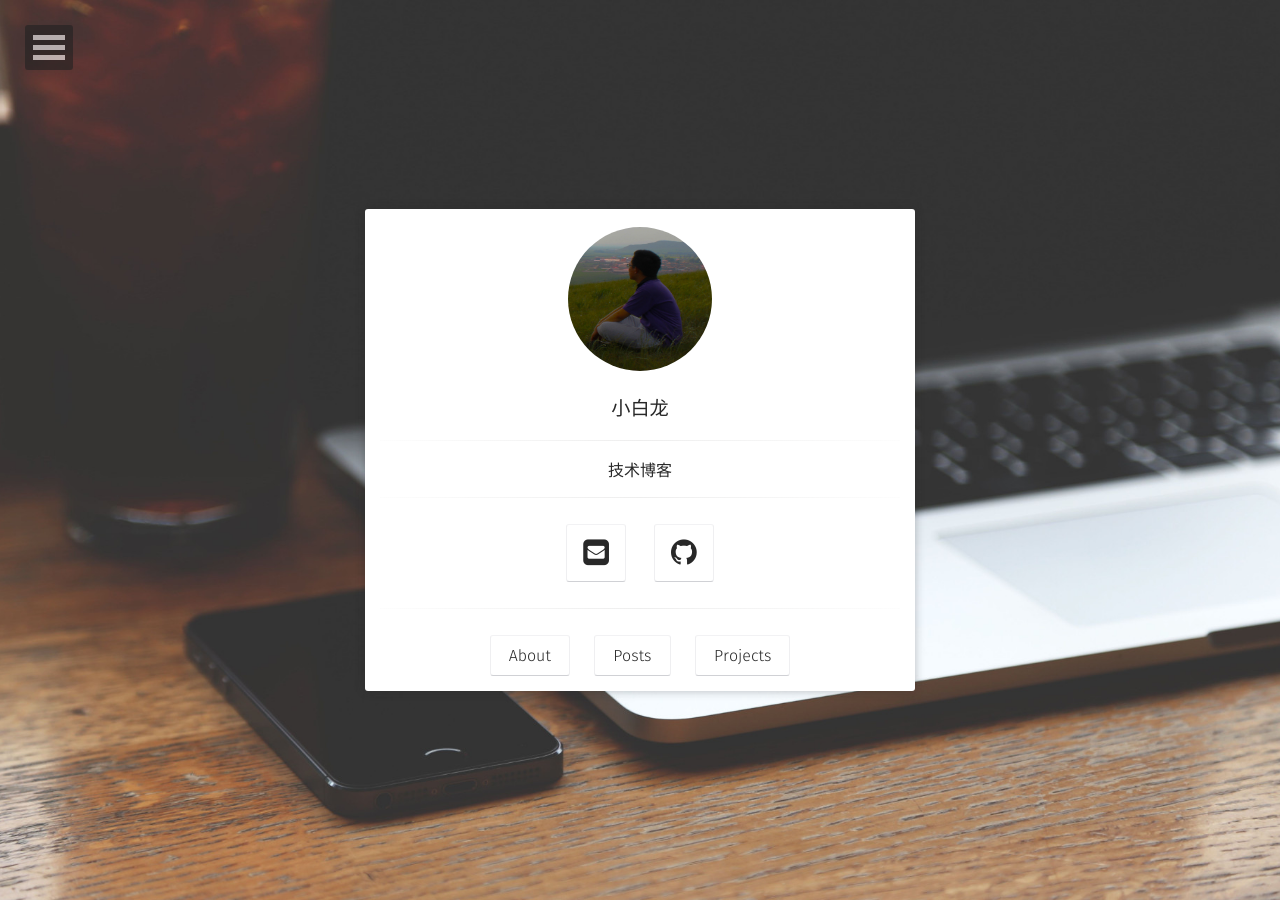
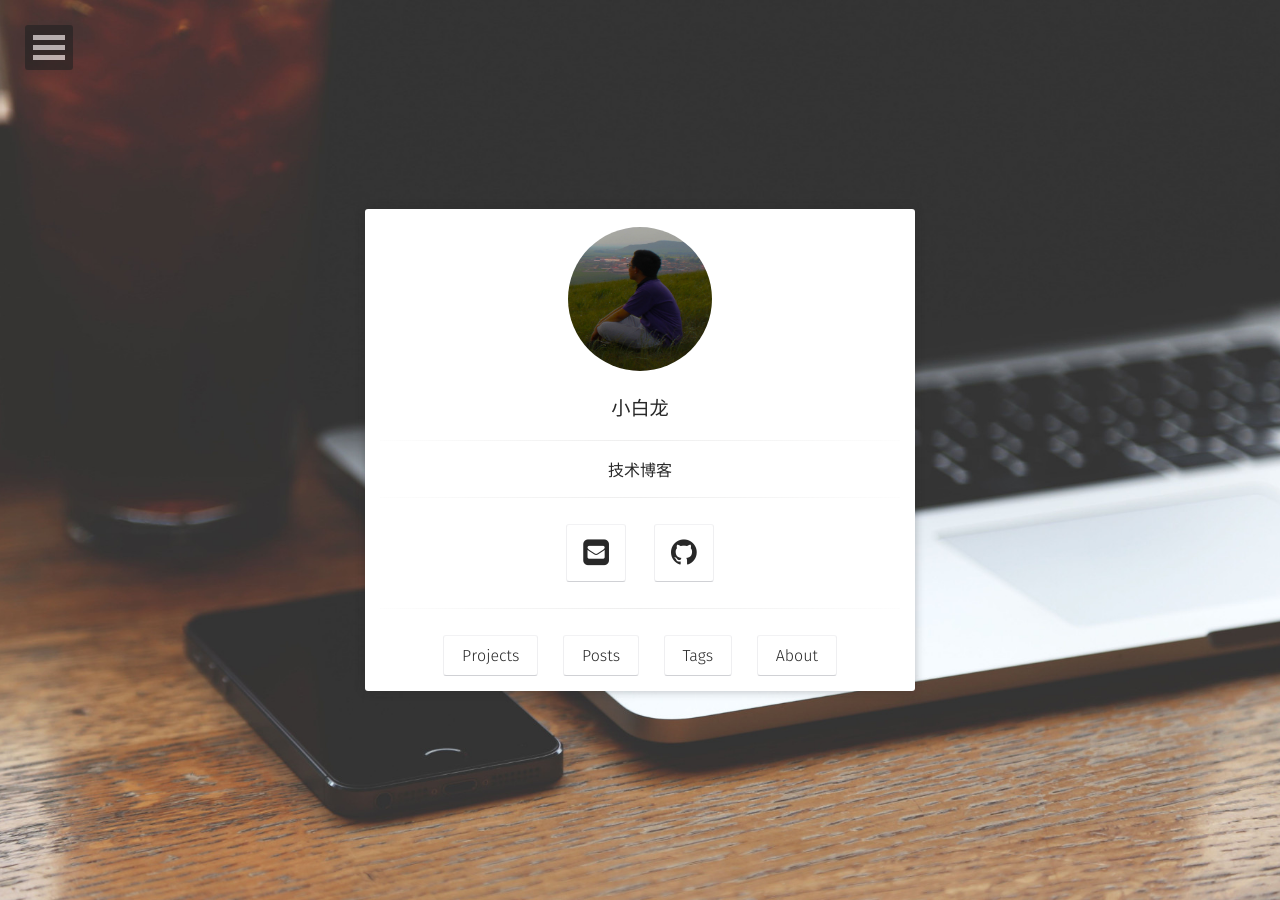
Before and after one commit to xiaobailong/gaoqingyue.github.io, a Jekyll site: the page built from index.html, in a window 1280 px wide. Built offline with Jekyll 4.4.1, drawn with Linux system fonts in a browser that asks for light colours; some web fonts are replaced.

Commit message:
change homt.html

```diff
--- a/_layouts/home.html
+++ b/_layouts/home.html
@@ -32,15 +32,18 @@ layout: compress
                     {% include social-links.html %}
                   <hr class="hr-line">
                   <h3 class="title">
-                         <a class="btn zoombtn" href="{{ site.url }}/about">
+                      <a class="btn zoombtn" href="{{ site.url }}/projects">
+                          Projects
+                      </a>
+                      <a class="btn zoombtn" href="{{ site.url }}/posts">
+                          Posts
+                      </a>
+                      <a class="btn zoombtn" href="{{ site.url }}/tags">
+                          Tags
+                      </a>
+                      <a class="btn zoombtn" href="{{ site.url }}/about">
                          About
-                         </a>
-                         <a class="btn zoombtn" href="{{ site.url }}/posts">
-                         Posts
-                         </a>
-                         <a class="btn zoombtn" href="{{ site.url }}/projects">
-                         Projects
-                         </a>
+                      </a>
                  </h3>
             </div>
         </div>
```
